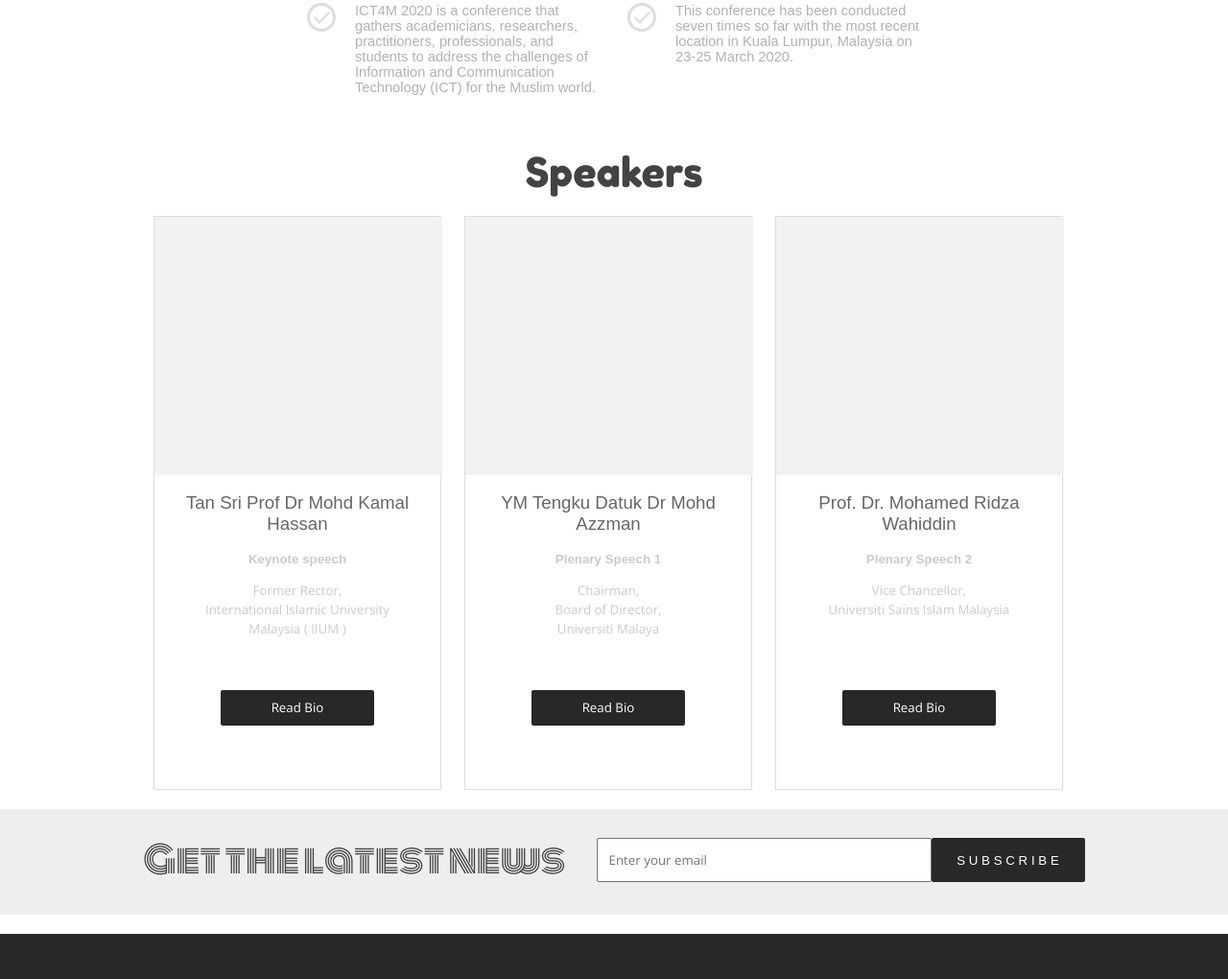
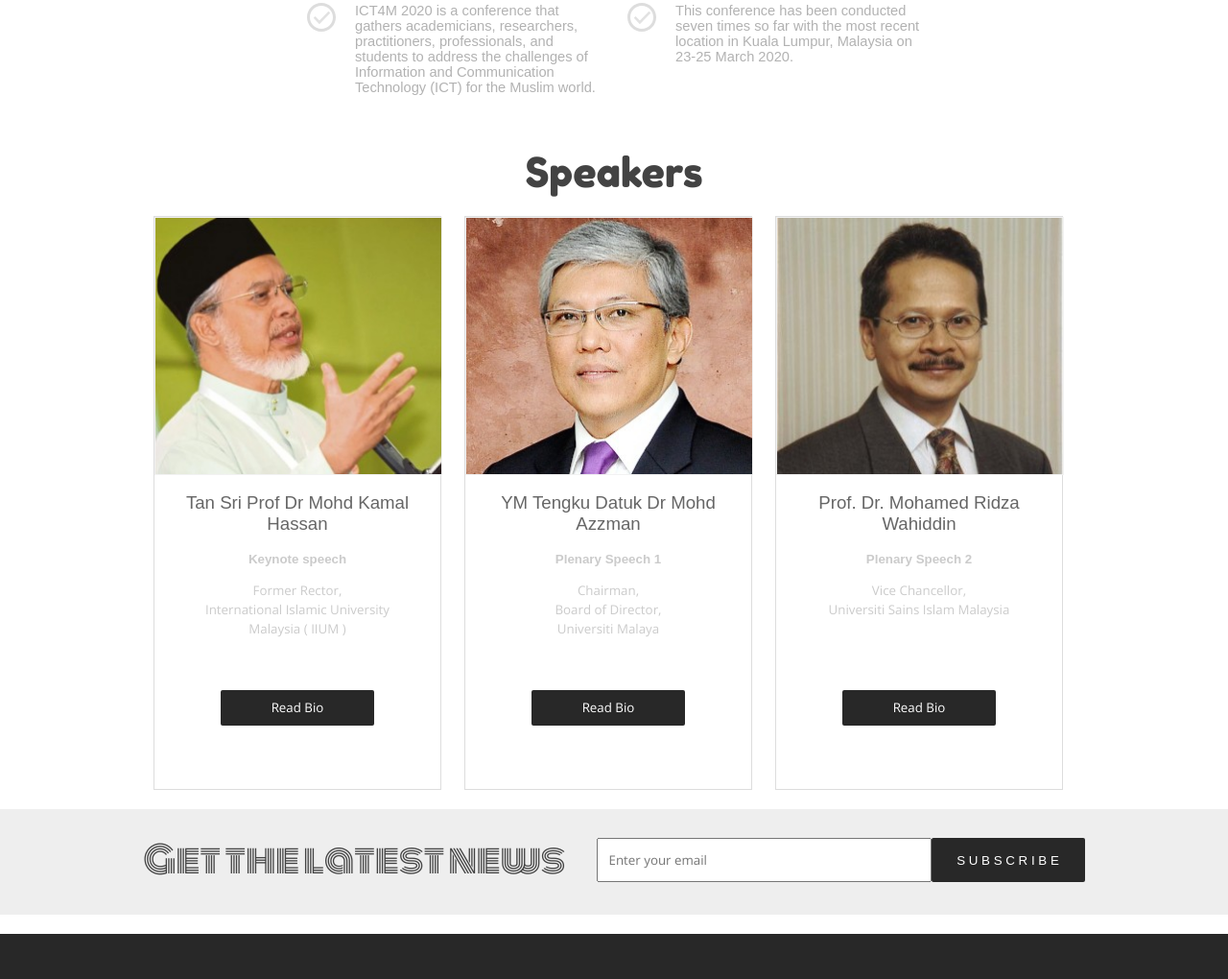
Before and after one commit to 1722279/Project-Web, a plain HTML site: page index.html in a window 1280 px wide. Shown: the part 852-1872 px from the top of the page at 96% size. Drawn offline with nearby package versions, Linux system fonts and the light colour scheme.

Commit message:
index: Add speaker images

```diff
--- a/css/style.css
+++ b/css/style.css
@@ -238,6 +238,11 @@ div span {
     box-shadow: none;
 }
 
+.imgcard img {
+    max-width: 100%;
+    max-height: 100%;
+}
+
 .card span[id="title"] {
     color: #666666;
     text-align: center;
--- a/index.html
+++ b/index.html
@@ -93,7 +93,9 @@
             <span id="slogan">Speakers</span></p>
         <div class="wrap" id="cardDiv">
             <div class="card">
-                <div class="imgcard"></div>
+                <div class="imgcard">
+                    <img src="images/Tan_Sri_Dr_Mohd_Kamal_Hassan.jpg" alt="">
+                </div>
                 <span id="title">Tan Sri Prof Dr Mohd Kamal Hassan</span>
                 <div class="desc">
                     <span id="subtitle"><b>Keynote speech</b></span>
@@ -104,7 +106,9 @@
                 </div>
             </div>
             <div class="card">
-                <div class="imgcard"></div>
+                <div class="imgcard">
+                    <img src="images/ridza.jpg" alt="">
+                </div>
                 <span id="title">YM Tengku Datuk Dr Mohd Azzman</span>
                 <div class="desc">
                     <span id="subtitle"><b>Plenary Speech 1</b></span>
@@ -115,7 +119,9 @@
                 </div>
             </div>
             <div class="card">
-                <div class="imgcard"></div>
+                <div class="imgcard">
+                    <img src="images/mohd_azzman_tengku.jpg" alt="">
+                </div>
                 <span id="title">Prof. Dr. Mohamed Ridza Wahiddin</span>
                 <div class=="desc">
                     <span id="subtitle"><b>Plenary Speech 2</b></span>
```
Also changed, not shown: images/Tan_Sri_Dr_Mohd_Kamal_Hassan.jpg (added), images/mohd_azzman_tengku.jpg (added), images/ridza.jpg (added).
